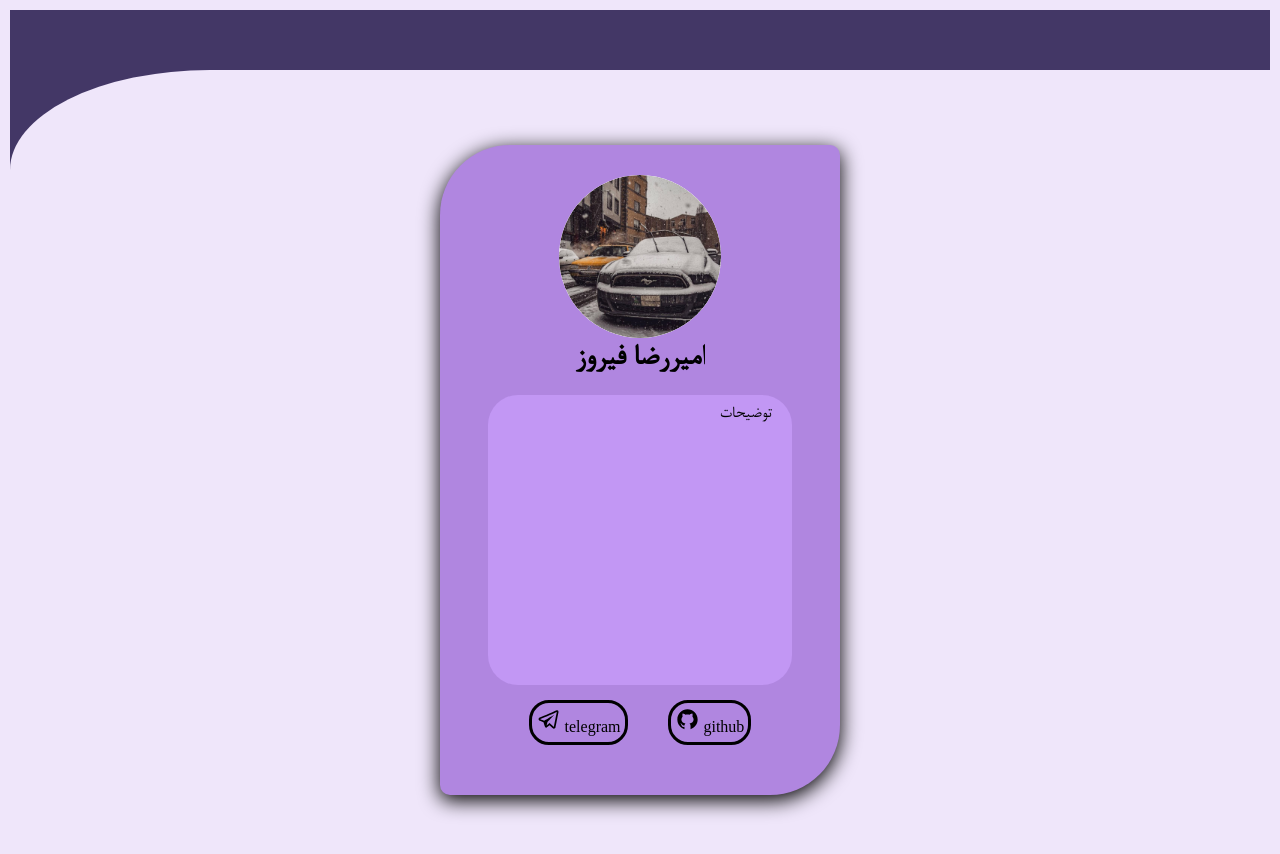
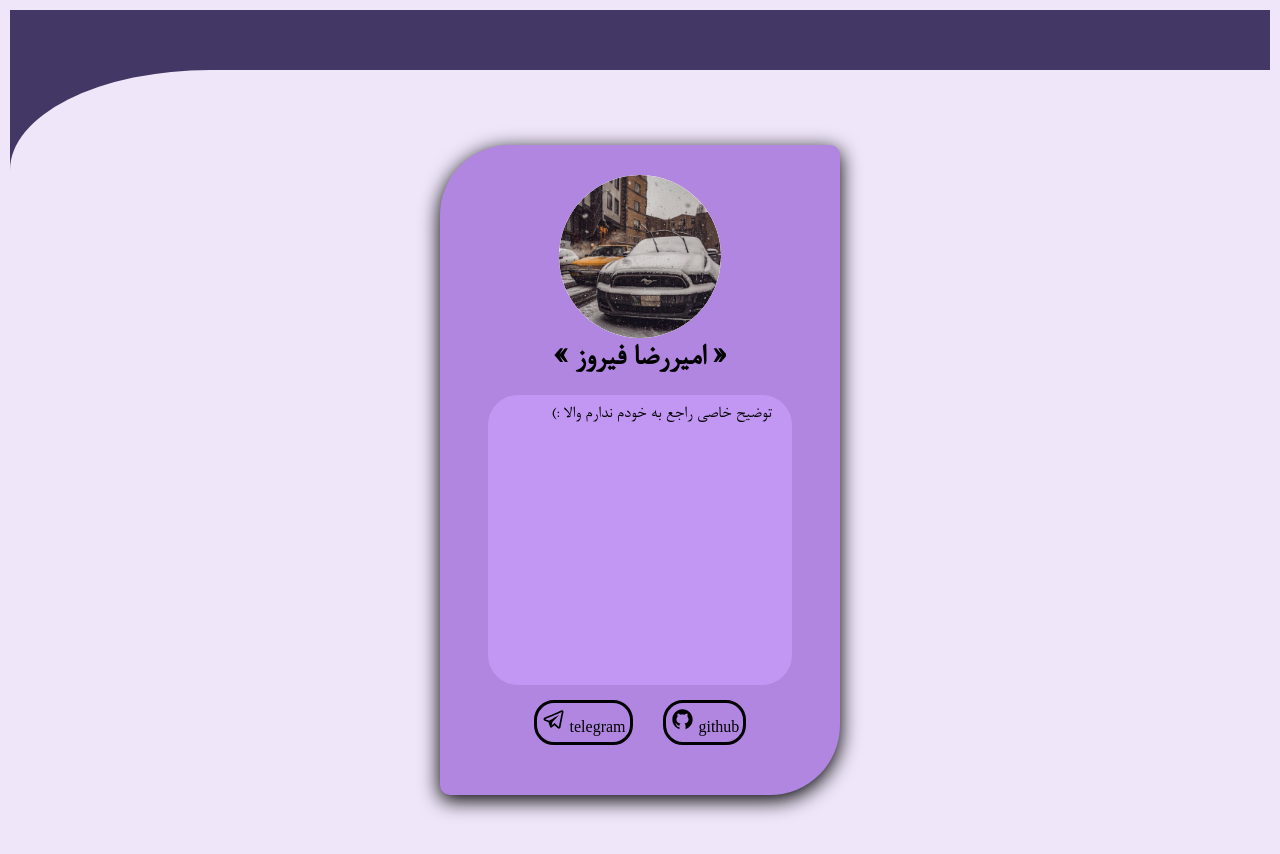
Before and after one commit to AmirrezaFiroz/AmirrezaFiroz.github.io, a plain HTML site: page index.html in a window 1280 px wide. Drawn offline with Linux system fonts and the light colour scheme.

Commit message:
edit name, describtion and github link. fix discribtion direction. edited contact button distance.

```diff
--- a/index.html
+++ b/index.html
@@ -22,12 +22,12 @@
             </div>
             <p class="name">
                 <b>
-                    امیررضا فیروز
+                    « امیررضا فیروز »
                 </b>
             </p>
-            <p class="discribtion">
-                توضیحات
-            </p>
+            <div class="discribtion">
+                توضیح خاصی راجع به خودم ندارم والا :)
+            </div>
             <div class="contact">
                 <span id="telegram">
                     <a href="http://t.me/yilmazakaya">
@@ -38,7 +38,7 @@
                     </a>
                 </span>
                 <span id="github">
-                    <a href="http://t.me/yilmazakaya">
+                    <a href="https://github.com/AmirrezaFiroz">
                         <svg viewBox="0 0 64 64" width="25px" height="25px">
                             <path
                                 d="M32 6C17.641 6 6 17.641 6 32c0 12.277 8.512 22.56 19.955 25.286-.592-.141-1.179-.299-1.755-.479V50.85c0 0-.975.325-2.275.325-3.637 0-5.148-3.245-5.525-4.875-.229-.993-.827-1.934-1.469-2.509-.767-.684-1.126-.686-1.131-.92-.01-.491.658-.471.975-.471 1.625 0 2.857 1.729 3.429 2.623 1.417 2.207 2.938 2.577 3.721 2.577.975 0 1.817-.146 2.397-.426.268-1.888 1.108-3.57 2.478-4.774-6.097-1.219-10.4-4.716-10.4-10.4 0-2.928 1.175-5.619 3.133-7.792C19.333 23.641 19 22.494 19 20.625c0-1.235.086-2.751.65-4.225 0 0 3.708.026 7.205 3.338C28.469 19.268 30.196 19 32 19s3.531.268 5.145.738c3.497-3.312 7.205-3.338 7.205-3.338.567 1.474.65 2.99.65 4.225 0 2.015-.268 3.19-.432 3.697C46.466 26.475 47.6 29.124 47.6 32c0 5.684-4.303 9.181-10.4 10.4 1.628 1.43 2.6 3.513 2.6 5.85v8.557c-.576.181-1.162.338-1.755.479C49.488 54.56 58 44.277 58 32 58 17.641 46.359 6 32 6zM33.813 57.93C33.214 57.972 32.61 58 32 58 32.61 58 33.213 57.971 33.813 57.93zM37.786 57.346c-1.164.265-2.357.451-3.575.554C35.429 57.797 36.622 57.61 37.786 57.346zM32 58c-.61 0-1.214-.028-1.813-.07C30.787 57.971 31.39 58 32 58zM29.788 57.9c-1.217-.103-2.411-.289-3.574-.554C27.378 57.61 28.571 57.797 29.788 57.9z" />
--- a/style.css
+++ b/style.css
@@ -101,10 +101,11 @@ header {
     margin-top: 10px;
     border-radius: 30px;
     display: flex;
-    justify-content: flex-end;
+    justify-content: flex-start;
     align-items: flex-start;
     padding: 10px 20px;
     font-size: large;
+    direction: rtl;
 }
 
 .contact {
@@ -128,11 +129,11 @@ header {
 }
 
 .contact #telegram {
-    margin-right: 20px;
+    margin-right: 15px;
 }
 
 .contact #github {
-    margin-left: 20px;
+    margin-left: 15px;
 }
 
 .contact *:hover {
```
